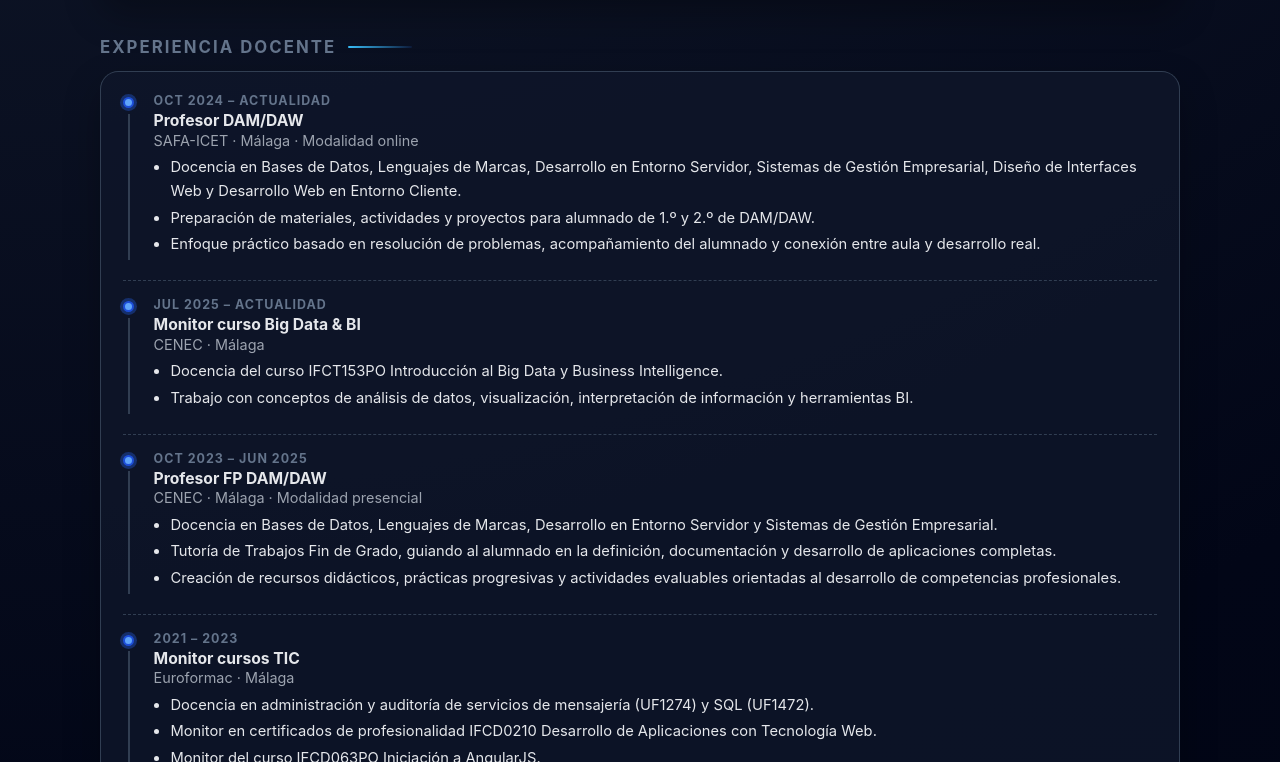
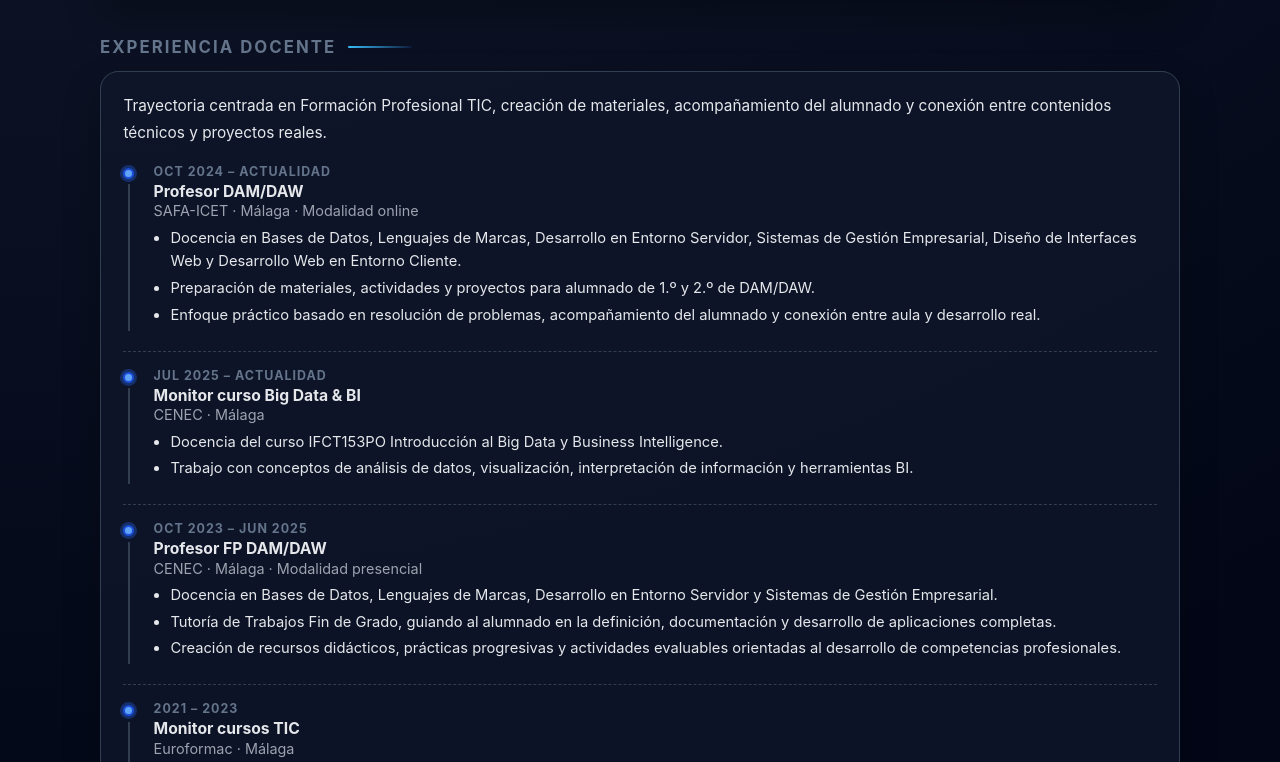
Before and after one commit to fpalacioschaves/cv-react, a React (Vite) app: page / in a window 1280 px wide. Shown: the part 1738-2500 px from the top of the page. Built offline with nearby package versions, Linux system fonts and the light colour scheme; no server answers.

Commit message:
Add context intro to experience sections

```diff
--- a/src/components/ExperienceSection.jsx
+++ b/src/components/ExperienceSection.jsx
@@ -1,9 +1,23 @@
 import { Section } from './Section'
 import { Timeline } from './Timeline'
 
+const EXPERIENCE_INTROS = {
+  docencia: {
+    es: 'Trayectoria centrada en Formación Profesional TIC, creación de materiales, acompañamiento del alumnado y conexión entre contenidos técnicos y proyectos reales.',
+    en: 'Experience focused on vocational IT teaching, learning materials, student guidance and the connection between technical content and real projects.',
+  },
+  programacion: {
+    es: 'Experiencia previa en desarrollo web, especialmente PHP, WordPress, CMS, plantillas, mantenimiento de sitios y soluciones para clientes reales.',
+    en: 'Previous experience in web development, especially PHP, WordPress, CMS, templates, site maintenance and solutions for real clients.',
+  },
+}
+
 export function ExperienceSection({ id, title, items, styles, lang }) {
+  const intro = EXPERIENCE_INTROS[id]?.[lang]
+
   return (
     <Section id={id} title={title} styles={styles}>
+      {intro && <p style={{ ...styles.paragraph, marginBottom: '1.1rem' }}>{intro}</p>}
       <Timeline items={items} styles={styles} lang={lang} />
     </Section>
   )
```
